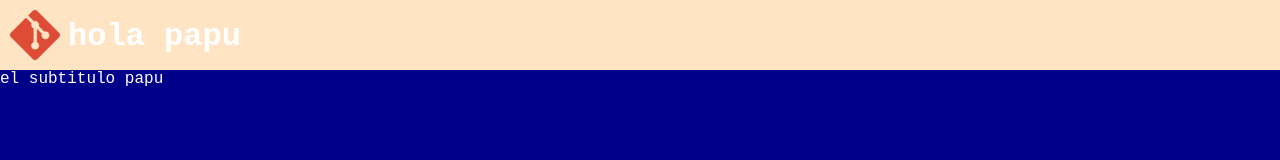
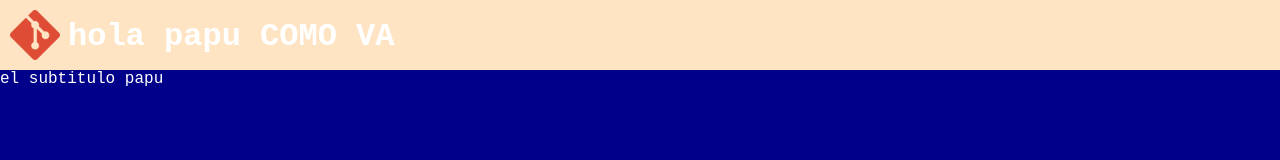
Before and after one commit to byfoba/testgit, a plain HTML site: page index.html in a window 1280 px wide. Drawn offline with Linux system fonts and the light colour scheme; a web font is replaced by a local one.

Commit message:
changed title

```diff
--- a/index.html
+++ b/index.html
@@ -12,7 +12,7 @@
 <body>
     <div class="bar">
         <img class="logo" src="img/git.png">
-        <h1>hola papu</h1>
+        <h1>hola papu COMO VA</h1>
     </div>
     <div>
         el subtitulo papu
```
